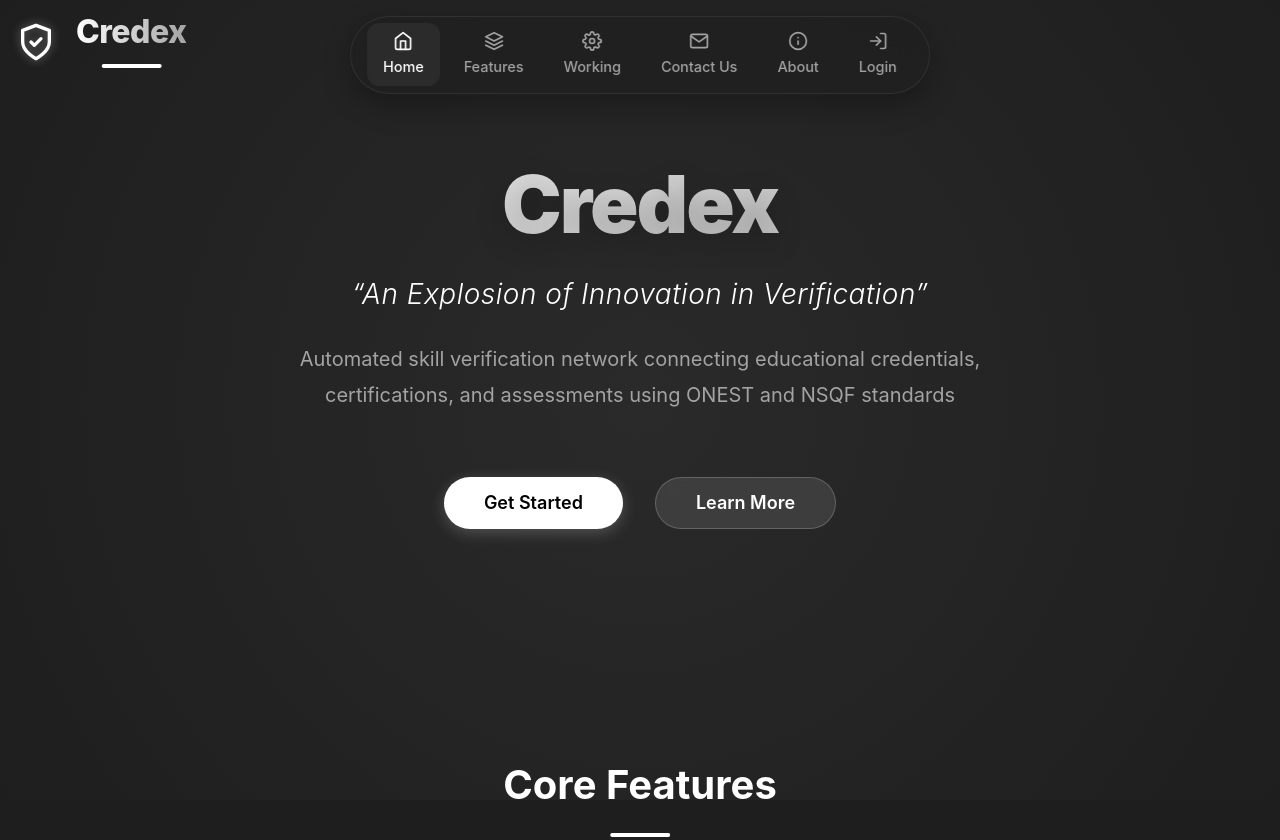
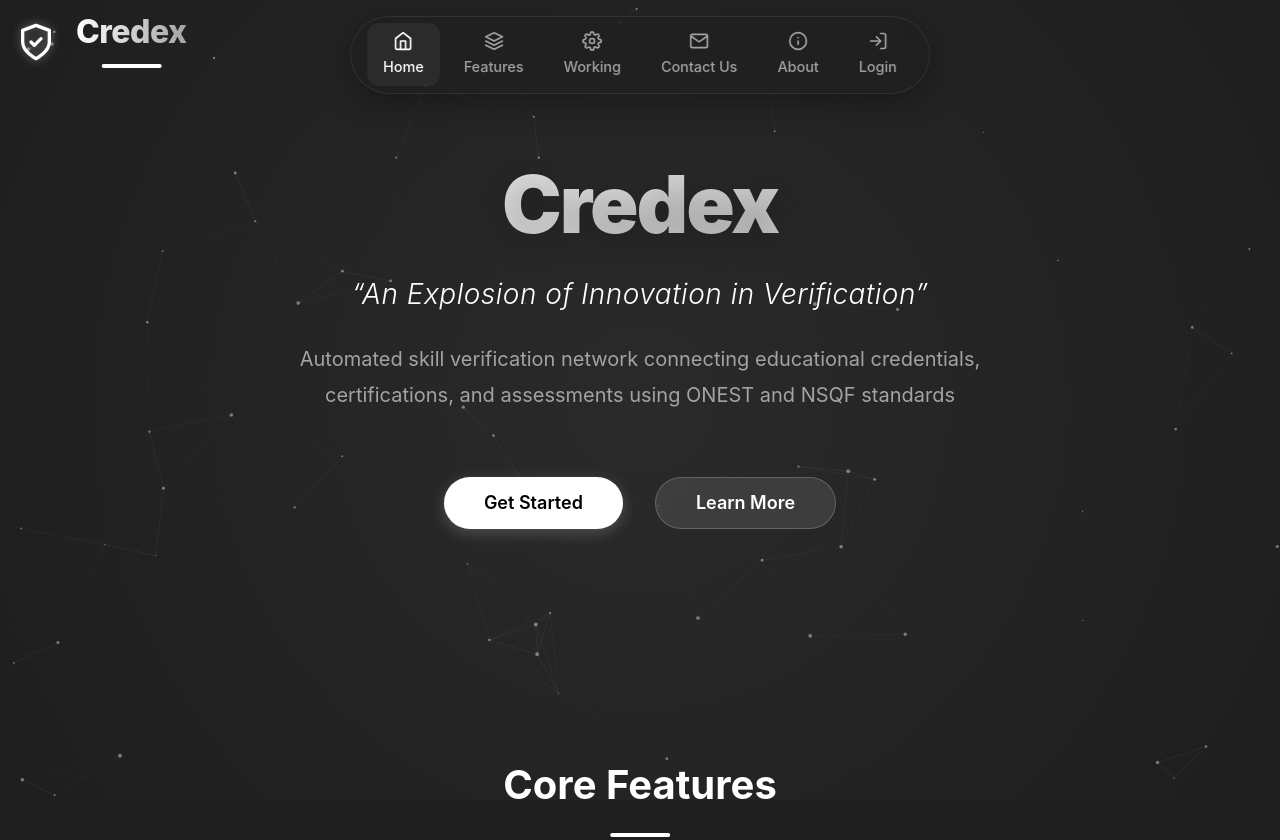
Before and after one commit to Basalingappa-Patil/credex-app, a website: page frontend/index.html in a window 1280 px wide. Shown: the top 840 px of the page. Drawn offline with Linux system fonts and the light colour scheme.

Commit message:
"Fix_Particles_Script"

```diff
--- a/frontend/index.html
+++ b/frontend/index.html
@@ -328,6 +328,7 @@
         </div>
     </footer>
     <script src="/js/config.js"></script>
+    <script src="/js/particles.js"></script>
     <script src="/js/navbar.js"></script>
     <script src="/js/index.js"></script>
 </body>
```
